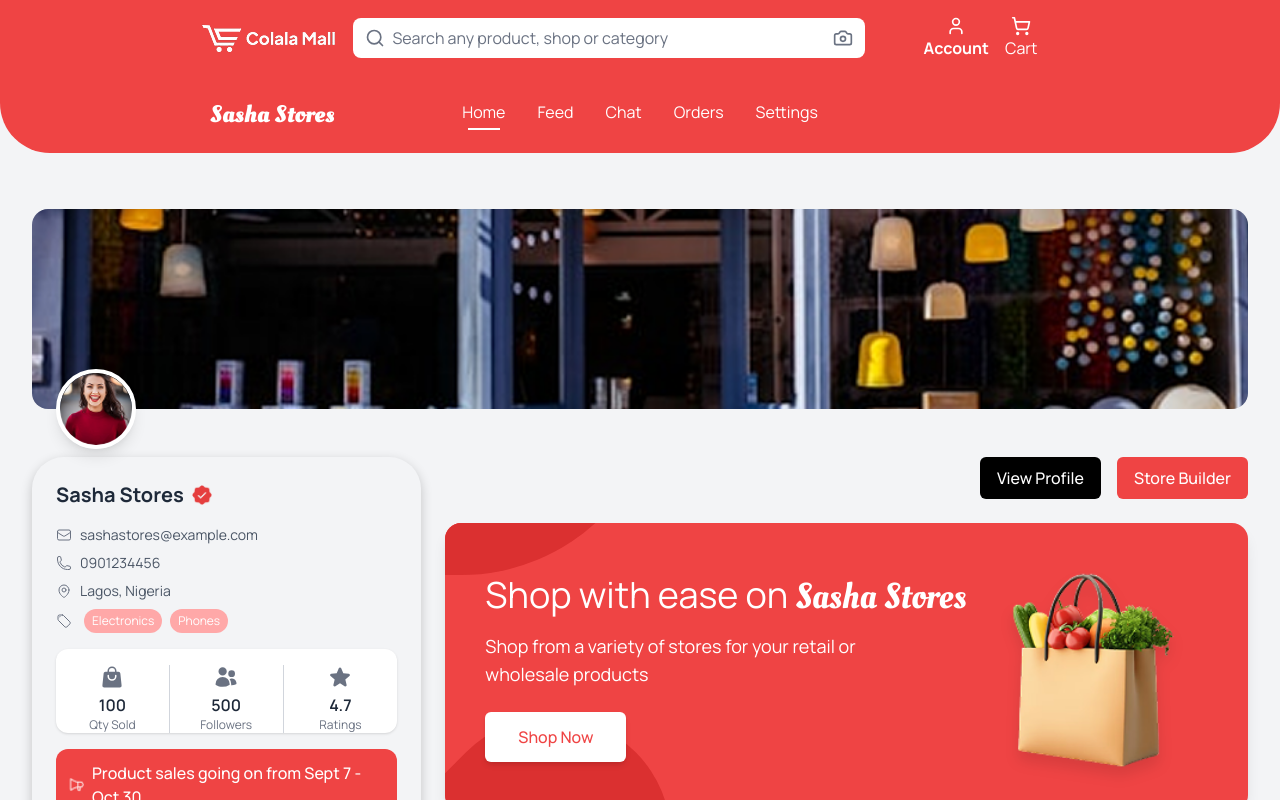
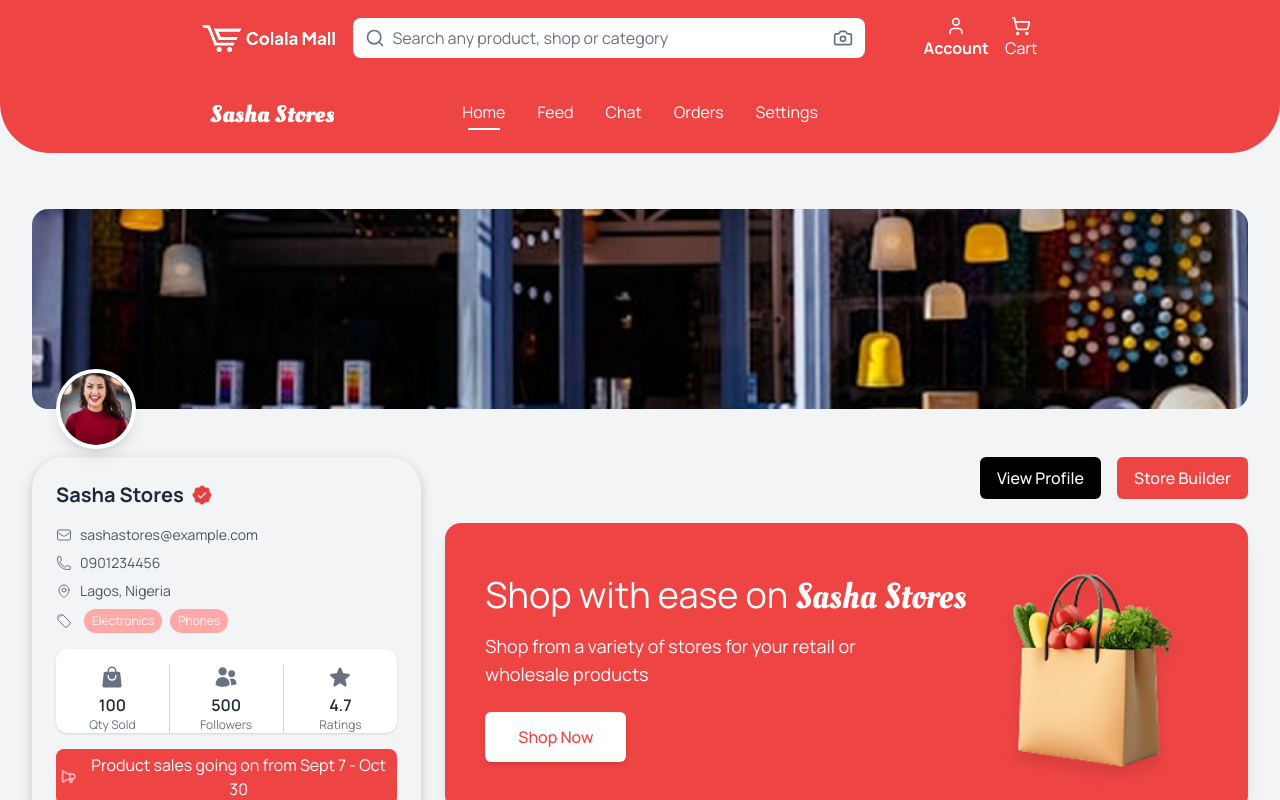
Before and after one commit to MianSuleman600/Colala-Store-Project, a React (Vite) app: page / in a window 1280 px wide. Shown: the top 800 px of the page. Built offline with nearby package versions, Linux system fonts and the light colour scheme.

Commit message:
Fix: Final

```diff
--- a/src/components/store/StoreOwnerInfoSection.jsx
+++ b/src/components/store/StoreOwnerInfoSection.jsx
@@ -161,11 +161,16 @@ const StoreOwnerInfoSection = ({
 
                         {/* Sales Banner */}
                         <div
-                            className="flex items-center justify-center gap-2 w-full p-3 rounded-xl font-medium"
+                            className="flex items-center justify-center gap-2 w-full p-1 rounded-lg
+               text-sm sm:text-base flex-wrap sm:flex-nowrap text-center"
                             style={{ backgroundColor: brandColor, color: contrastTextColor }}
                         >
-                            <img src={MegaphoneIcon} alt="" className="h-4 w-4"/>
-                            <span>{currentStoreData.salesMessage}</span>
+                            <img
+                                src={MegaphoneIcon}
+                                alt=""
+                                className="h-4 w-4 flex-shrink-0"
+                            />
+                            <span className="break-words">{currentStoreData.salesMessage}</span>
                         </div>
 
                         {/* Social Media Icons */}
--- a/src/components/ui/PromotionBanner.jsx
+++ b/src/components/ui/PromotionBanner.jsx
@@ -39,37 +39,6 @@ const getContrastTextColor = (hexcolor) => {
 };
 
 /**
- * Helper function to lighten or darken a hex color.
- * @param {string} hex - The hex color string (e.g., '#RRGGBB').
- * @param {number} percent - The percentage to lighten (positive) or darken (negative).
- * @returns {string} The adjusted hex color.
- */
-const adjustBrightness = (hex, percent) => {
-    if (!hex || typeof hex !== 'string') {
-        return '#000000'; // Default to black if color is invalid
-    }
-
-    const cleanHex = hex.startsWith('#') ? hex.slice(1) : hex;
-    // Pad to 6 characters if shorthand is used (e.g., #F00 -> #FF0000)
-    const fullHex = cleanHex.length === 3 ? cleanHex.split('').map(c => c + c).join('') : cleanHex;
-
-    let r = parseInt(fullHex.substring(0, 2), 16);
-    let g = parseInt(fullHex.substring(2, 4), 16);
-    let b = parseInt(fullHex.substring(4, 6), 16);
-
-    r = Math.min(255, Math.max(0, r + percent));
-    g = Math.min(255, Math.max(0, g + percent));
-    b = Math.min(255, Math.max(0, b + percent));
-
-    // Convert back to hex and pad with leading zeros if necessary
-    return '#' +
-        ((1 << 24) + (r << 16) + (g << 8) + b)
-        .toString(16)
-        .slice(1)
-        .toUpperCase();
-};
-
-/**
  * PromotionalBanner Component
  * Displays a promotional banner with a title, description, and a call-to-action button,
  * dynamically styled using the store's brand color and displaying the promotional banner image.
@@ -84,7 +53,7 @@ const adjustBrightness = (hex, percent) => {
  * @param {string} [props.className=''] - Additional Tailwind CSS classes to apply to the main banner container.
  */
 const PromotionalBanner = ({
-    storeName: propStoreName, // Renamed to avoid conflict with fetched storeName
+    storeName: propStoreName,
     titlePrefix = 'Shop with ease on',
     description = 'Shop from a variety of stores for your retail or wholesale products',
     buttonText = 'Shop Now',
@@ -108,9 +77,6 @@ const PromotionalBanner = ({
     // Determine the contrasting text color for elements on the brandColor background
     const contrastTextColor = getContrastTextColor(brandColor);
 
-    // Determine a slightly darker shade of the brand color for the curves
-    const curveColor = adjustBrightness(brandColor, -20); // Darken by 20 units (adjust as needed)
-
     // Determine the promotional banner image URL
     // Use the fetched URL, otherwise fall back to the local image
     const promotionalImageUrl = storeProfile?.promotionalBannerImageUrl || shoppingBagImage;
@@ -126,7 +92,6 @@ const PromotionalBanner = ({
 
     if (error && isLoggedIn && userId) {
         console.error("Error fetching store profile for PromotionalBanner:", error);
-        // You can render a fallback banner or just nothing
         return (
             <div
                 className={`relative w-full rounded-2xl p-6 md:p-8 lg:p-10 flex flex-col md:flex-row items-center justify-between overflow-hidden shadow-lg ${className}`}
@@ -141,12 +106,12 @@ const PromotionalBanner = ({
                     </p>
                     <Button
                         onClick={onButtonClick}
-                        className="bg-white py-3 px-8 rounded-2xl text-base hover:bg-gray-100 transition-colors shadow-md text-gray-800"
+                        className="w-full sm:w-auto bg-white py-3 px-8 rounded-2xl text-base hover:bg-gray-100 transition-colors shadow-md text-gray-800"
                     >
                         Shop Now
                     </Button>
                 </div>
-                 <div className="relative z-10 md:w-1/2 lg:w-1/3 flex justify-center items-center">
+                 <div className="relative z-10 w-full md:w-1/2 lg:w-1/3 flex justify-center items-center mt-6 md:mt-0">
                     <img
                         src={shoppingBagImage} // Fallback to default image
                         alt="Shopping Bag"
@@ -161,50 +126,39 @@ const PromotionalBanner = ({
     return (
         <div
             className={`relative w-full rounded-2xl p-6 md:p-8 lg:p-10 flex flex-col md:flex-row items-center justify-between overflow-hidden shadow-lg ${className}`}
-            style={{ backgroundColor: brandColor }} // Apply the dynamic brand color to the banner background
+            style={{ backgroundColor: brandColor }}
         >
-            {/* Top-left curve/shape - Apply curveColor */}
-            {/* The absolute positioning and sizes might need fine-tuning with actual design */}
-            <div
-                className="absolute -top-37 -left-1 w-55 rounded-bl-4xl rounded-br-full h-50 transform z-0"
-                style={{ backgroundColor: curveColor }} // Apply dynamic curve color
-            ></div>
-            <div
-                className="absolute -bottom-28 left-0 w-60 rounded-t-full rounded-br-3xl h-50 rotate-45 transform z-0"
-                style={{ backgroundColor: curveColor }} // Apply dynamic curve color
-            ></div>
+            {/* The absolute-positioned curve divs were removed as they used non-standard Tailwind and would break responsiveness. */}
 
             {/* Content Section (Text and Button) */}
             <div className="relative z-10 flex flex-col items-center md:items-start text-center md:text-left mb-6 md:mb-0 md:w-1/2 lg:w-2/3">
                 <h2
                     className="text-2xl md:text-3xl lg:text-4xl mb-3 leading-tight"
-                    style={{ color: contrastTextColor }} // Apply contrasting text color
+                    style={{ color: contrastTextColor }}
                 >
                     {titlePrefix} <span style={{ fontFamily: 'Oleo Script', color: contrastTextColor }}>{currentStoreName}</span>
                 </h2>
                 <p
                     className="text-sm md:text-base lg:text-lg mb-6 max-w-md"
-                    style={{ color: contrastTextColor }} // Apply contrasting text color
+                    style={{ color: contrastTextColor }}
                 >
                     {description}
                 </p>
                 <Button
                     onClick={onButtonClick}
-                    // Button background remains white for contrast, text color becomes the brand color
-                    className="bg-white py-3 px-8 rounded-2xl text-base hover:bg-gray-100 transition-colors shadow-md"
-                    style={{ color: brandColor }} // Apply brand color to button text
+                    className="w-full sm:w-auto bg-white py-3 px-8 rounded-2xl text-base hover:bg-gray-100 transition-colors shadow-md"
+                    style={{ color: brandColor }}
                 >
                     {buttonText}
                 </Button>
             </div>
 
             {/* Image Section (Promotional Banner Image) */}
-            <div className="relative z-10 md:w-1/2 lg:w-1/3 flex justify-center items-center">
+            <div className="relative z-10 w-full md:w-1/2 lg:w-1/3 flex justify-center items-center mt-6 md:mt-0">
                 <img
-                    src={promotionalImageUrl} // Use the fetched promotional banner image
+                    src={promotionalImageUrl}
                     alt="Promotional Banner"
                     className="w-40 md:w-48 lg:w-60 h-auto object-contain drop-shadow-xl"
-                    // Fallback for image loading errors: displays a grey placeholder
                     onError={(e) => { e.target.onerror = null; e.target.src = "https://placehold.co/200x200/cccccc/333333?text=Promo+Image"; }}
                 />
             </div>
--- a/src/features/Upgradestore/Upgradestore.jsx
+++ b/src/features/Upgradestore/Upgradestore.jsx
@@ -367,7 +367,7 @@ const UpgradeStorePage = () => {
                 </div>
 
                 {/* Right Content Area - Form Steps */}
-                <div className="flex-1 p-6 md:p-8 flex flex-col">
+                <div className="flex-1 p-6  md:p-8 flex flex-col overflow-y-auto">
                     {/* Progress Bar (visible on both small and large screens) */}
                     <div className="w-full bg-gray-200 rounded-full h-4 mb-8">
                         <div
--- a/src/features/orders/pages/OrdersPage.jsx
+++ b/src/features/orders/pages/OrdersPage.jsx
@@ -218,17 +218,7 @@ const OrdersPage = () => {
             {/* Header with brand color */}
 
 
-                {/* Back button for mobile on the header */}
-                {showOrderDetails && (
-                    <button
-                        onClick={handleBackToList}
-                        className="lg:hidden flex items-center space-x-2 p-2 rounded-full"
-                        style={{ color: contrastTextColor, backgroundColor: 'rgba(0,0,0,0.1)' }}
-                    >
-                        <ArrowLeftIcon className="h-5 w-5" />
-                        <span className="text-sm font-medium hidden sm:inline">Back</span>
-                    </button>
-                )}
+
 
 
             <div className="grid grid-cols-1 lg:grid-cols-[30%_70%] lg:gap-8">
```
Also changed, not shown: src/components/order/OrderItemCard.jsx (+10 -8 lines).
